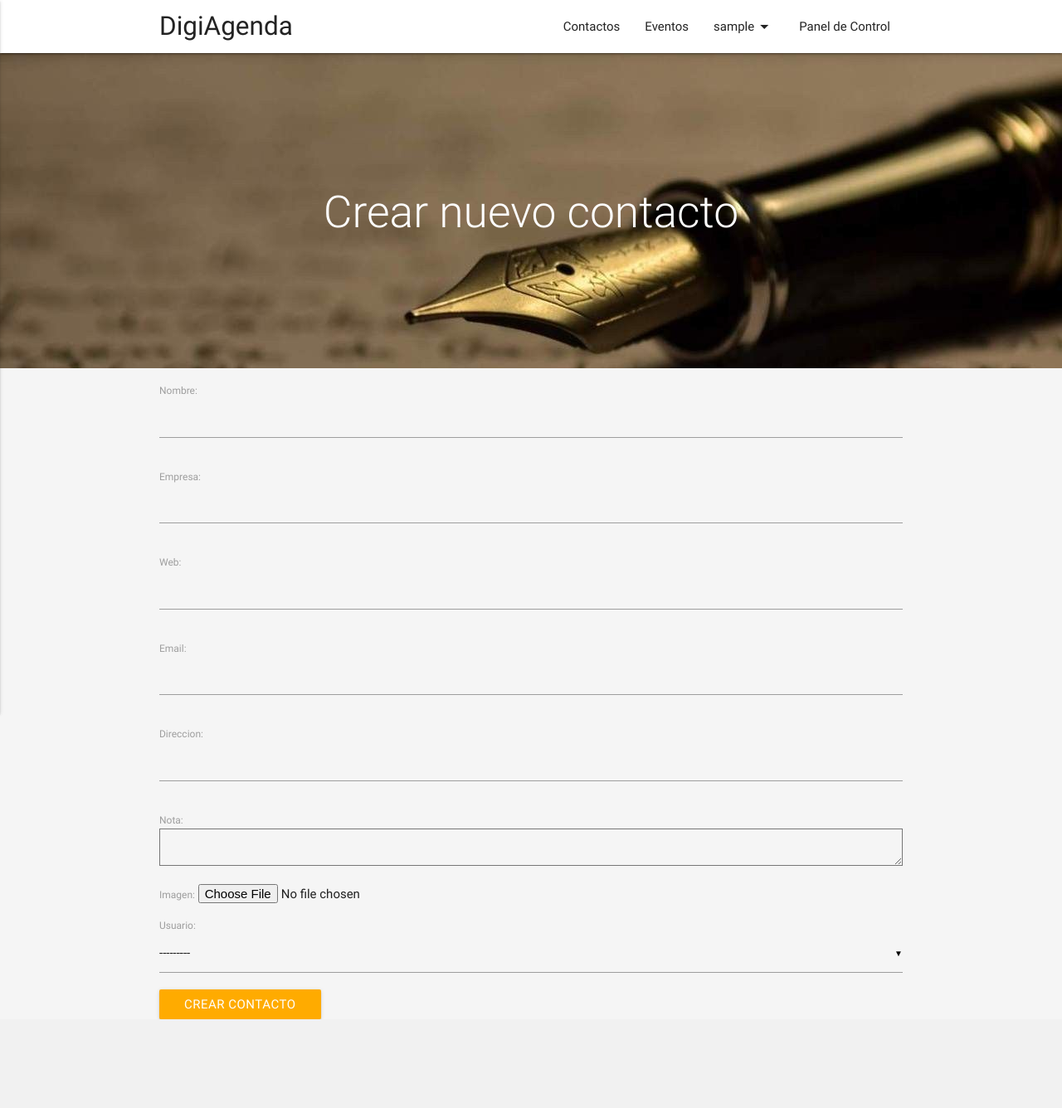
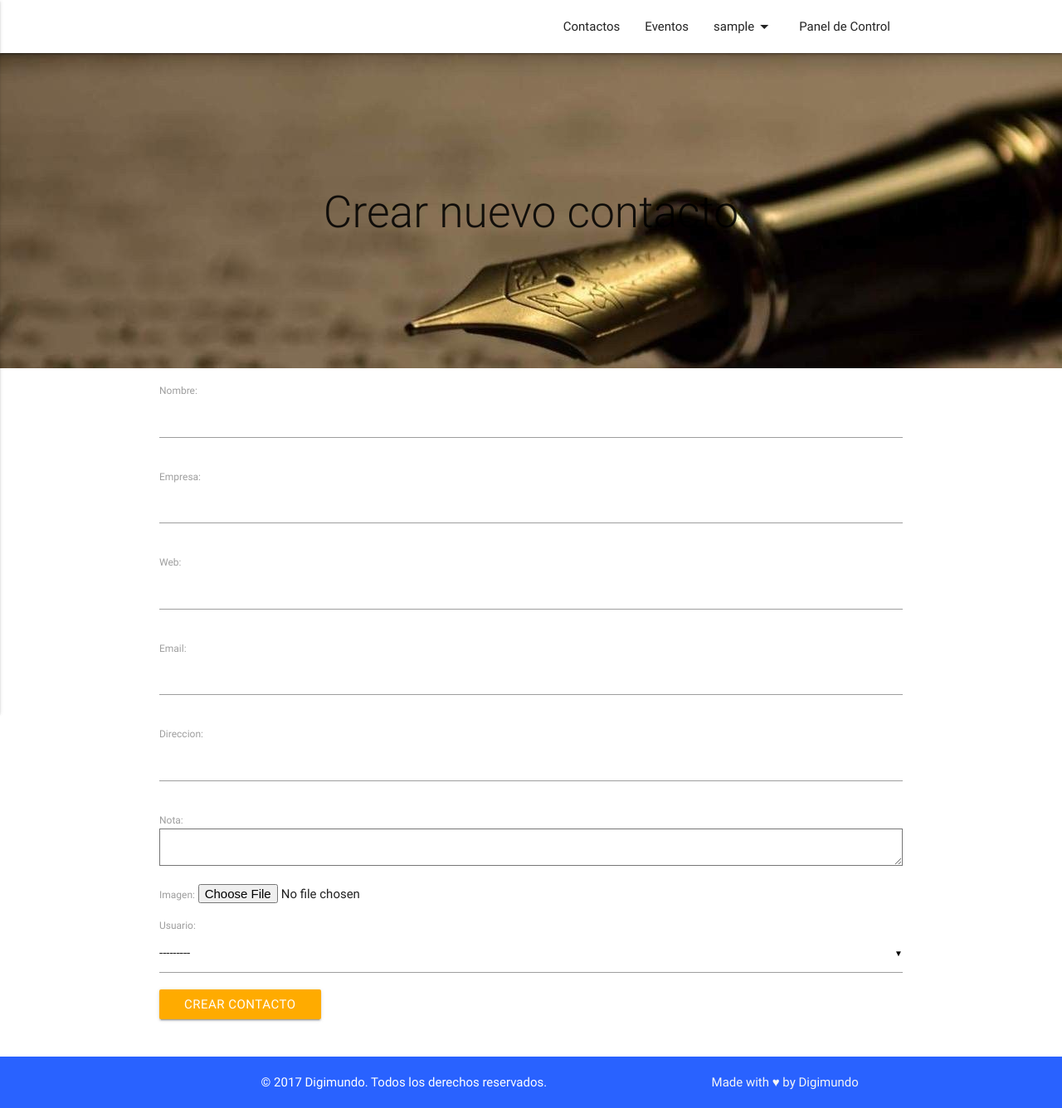
Before and after one commit to DigimundoTesca/diary-cloud, a Django app: page /contactos/nuevo/ in a window 1280 px wide. Shown: the whole page at 83% size. Before the commit the page ends 1229 px from the top, so only its background shows below. Run offline with Django 3.2, Linux system fonts and the light colour scheme; a user stored in the database is signed in; tables that the repository leaves empty hold one stand-in row (values such as "Sample post"); grey boxes marked "Sample" are stand-in pictures; some libraries are stand-ins or nearby versions.

Commit message:
REfactored scss files

```diff
--- a/contacts/templates/contactos/contactos.html
+++ b/contacts/templates/contactos/contactos.html
@@ -39,7 +39,7 @@
 </div>
 
   <div class="fixed-action-btn">
-    <a href="{% url 'contactos:nuevo_contacto' %}" class="btn-floating btn-large waves-effect waves-light color-accent">
+    <a href="{% url 'contactos:nuevo_contacto' %}" class="btn-floating btn-large waves-effect waves-light color-secondary">
       <i class="material-icons">add</i>
     </a>
   </div>
--- a/contacts/templates/contactos/nuevo_contacto.html
+++ b/contacts/templates/contactos/nuevo_contacto.html
@@ -11,11 +11,11 @@
     </h2>
   </div>
 </div>
-<div class="container">
+<div class="container mb-3">
   <form class="" action="" method="post">
     {% csrf_token %}
     {{ form.as_p }}
-    <button type="submit" name="button" class="btn color-accent">Crear contacto</button>
+    <button type="submit" name="button" class="btn color-secondary">Crear contacto</button>
   </form>
 </div>
 {% endblock %}
--- a/diary/static/css/master.css
+++ b/diary/static/css/master.css
@@ -1,3 +1,14 @@
+body {
+  display: flex;
+  min-height: 100vh;
+  flex-direction: column; }
+
+footer.page-footer {
+  background-color: #2962ff; }
+
+main {
+  flex: 1 0 auto; }
+
 nav,
 nav .button-collapse,
 nav ul li a {
@@ -5,7 +16,7 @@
   display: flex; }
 
 nav .brand-logo {
-  color: #fefefe; }
+  color: color("grey", "lighten-5"); }
 
 ul.dropdown-content {
   margin-top: 4.2sudo gemrem; }
@@ -13,12 +24,23 @@
 .header {
   font-weight: 300; }
 
-.color-accent {
+.color-secondary {
   background-color: #ffab00 !important; }
 .color-primary {
-  background-color: #2196f3 !important; }
+  background-color: #2962ff !important; }
+  .color-primary-darken {
+    background-color: #003adc !important; }
+  .color-primary-lighten {
+    background-color: #769aff !important; }
 .color-shade {
-  background-color: #f5f5f5 !important; }
+  background-color: color("grey", "lighten-4") !important; }
+
+.container-wide {
+  margin-top: 5rem;
+  margin-bottom: 8rem; }
+  .container-wide a.btn {
+    border-radius: 100px;
+    margin-top: 1rem; }
 
 .text-color-primary {
   color: #232323 !important; }
@@ -32,12 +54,25 @@
     height: 100%;
     text-align: center;
     justify-content: center;
-    color: #fefefe;
+    color: color("grey", "lighten-5");
     align-items: center; }
+
+.mt-1 {
+  margin-top: 1rem; }
+.mt-2 {
+  margin-top: 2rem; }
+.mt-3 {
+  margin-top: 3rem; }
+.mb-1 {
+  margin-bottom: 1rem; }
+.mb-2 {
+  margin-bottom: 2rem; }
+.mb-3 {
+  margin-bottom: 3rem; }
 
 .promo i {
   font-size: 10rem;
-  color: #2196f3; }
+  color: #2962ff; }
 .promo p.promo-caption {
   font-size: 1.5rem;
   margin-top: 5px; }
--- /dev/null
+++ b/diary/static/scss/components/_variables.scss
@@ -0,0 +1,39 @@
+// 1. Colors
+// ==========================================================================
+
+$text-color-primary: #232323;
+
+$primary-color: #2962ff !default;
+$primary-color-light: lighten($primary-color, 15%) !default;
+$primary-color-dark: darken($primary-color, 15%) !default;
+
+$secondary-color: #ffab00 !default;
+$secondary-color-light: lighten($secondary-color, 15%) !default;
+$secondary-color-dark: darken($primary-color, 15%) !default;
+
+$success-color: color("green", "accent-4") !default;
+$error-color: color("red", "base") !default;
+$link-color: color("light-blue", "darken-1") !default;
+
+$white: color("grey", "lighten-5") !default;
+$shade-color: color("grey", "lighten-4") !default;
+
+
+
+// 12. Global
+// ==========================================================================
+
+// Media Query Ranges
+$small-screen-up: 601px !default;
+$medium-screen-up: 993px !default;
+$large-screen-up: 1201px !default;
+$small-screen: 600px !default;
+$medium-screen: 992px !default;
+$large-screen: 1200px !default;
+
+$medium-and-up: "only screen and (min-width : #{$small-screen-up})" !default;
+$large-and-up: "only screen and (min-width : #{$medium-screen-up})" !default;
+$extra-large-and-up: "only screen and (min-width : #{$large-screen-up})" !default;
+$small-and-down: "only screen and (max-width : #{$small-screen})" !default;
+$medium-and-down: "only screen and (max-width : #{$medium-screen})" !default;
+$medium-only: "only screen and (min-width : #{$small-screen-up}) and (max-width : #{$medium-screen})" !default;
--- a/diary/static/scss/master.scss
+++ b/diary/static/scss/master.scss
@@ -1,11 +1,17 @@
-$white: #fefefe;
+@import "components/variables";
 
-$color-primary: #2196f3;
-$color-accent: #ffab00;
-$color-shade: #f5f5f5;
+body {
+  display: flex;
+  min-height: 100vh;
+  flex-direction: column;
+}
+footer.page-footer {
+  background-color: $primary-color ;
+}
+main {
+  flex: 1 0 auto;
 
-$text-color-primary: #232323;
-
+}
 nav,
 nav .button-collapse,
 nav ul li a {
@@ -22,14 +28,28 @@
   font-weight: 300;
 }
 .color {
-  &-accent {
-    background-color: $color-accent !important;
+  &-secondary {
+    background-color: $secondary-color !important;
   }
   &-primary {
-    background-color: $color-primary !important;
+    background-color: $primary-color !important;
+    &-darken {
+      background-color: $primary-color-dark !important;
+    }
+    &-lighten {
+      background-color: $primary-color-light !important;
+    }
   }
   &-shade {
-    background-color: $color-shade !important;
+    background-color: $shade-color !important;
+  }
+}
+.container-wide {
+  margin-top: 5rem;
+  margin-bottom: 8rem;
+  a.btn {
+    border-radius: 100px;
+    margin-top: 1rem;
   }
 }
 .text-color-primary {
@@ -49,10 +69,18 @@
     align-items: center;
   }
 }
+.m {
+  &t-1 { margin-top: 1rem; }
+  &t-2 { margin-top: 2rem; }
+  &t-3 { margin-top: 3rem; }
+  &b-1 { margin-bottom: 1rem ; }
+  &b-2 { margin-bottom: 2rem; }
+  &b-3 { margin-bottom: 3rem; }
+}
 .promo {
   i {
     font-size: 10rem;
-    color: $color-primary;
+    color: $primary-color;
   }
   p.promo-caption {
     font-size: 1.5rem;
--- a/diary/templates/base.html
+++ b/diary/templates/base.html
@@ -11,6 +11,7 @@
   <link rel="stylesheet" href="{% static 'css/master.css' %}">
 </head>
 <body class="color-shade">
+  <header>
     <ul id="slide-out" class="side-nav">
       <li>
         <div class="user-view">
@@ -73,7 +74,7 @@
       <nav class="white">
         <div class="container">
           <div class="nav-wrapper">
-          <a href="{% url 'contactos:home' %}" class="brand-logo text-color-primary">DigiAgenda</a>
+            <a href="{% url 'contactos:home' %}" class="brand-logo text-">DigiAgenda</a>
             <a href="#" data-activates="slide-out" class="button-collapse"><i class="material-icons">menu</i></a>
             <ul class="right hide-on-med-and-down">
               <li><a href="{% url 'contactos:contactos' %}">Contactos</a></li>
@@ -95,9 +96,23 @@
         </div>
       </nav>
     </div>
+  </header>
+  <main>
     {% block content %}
-
     {% endblock %}
+  </main>
+  <footer class="page-footer ">
+    <div class="container">
+      <div class="row">
+        <div class="col s12 l8 center">
+          © 2017 Digimundo. Todos los derechos reservados.
+        </div>
+        <div class="col s12 l4 center">
+          <a class="grey-text text-lighten-4" href="#!">Made with ♥ by Digimundo</a>
+        </div>
+      </div>
+    </div>
+  </footer>
   <!--Import jQuery before materialize.js-->
   <script type="text/javascript" src="https://code.jquery.com/jquery-3.2.1.min.js"></script>
   <!-- Compiled and minified JavaScript -->
--- a/users/templates/login.html
+++ b/users/templates/login.html
@@ -17,7 +17,7 @@
       {% csrf_token %}
       <input type="text" name="username" placeholder="Nombre de usuario" value="">
       <input type="password" name="password" placeholder="Ingresa tu contraseña" value="">
-      <button class="btn color-accent" type="submit" name="button">Log In!</button>
+      <button class="btn color-secondary" type="submit" name="button">Log In!</button>
     </form>
 </div>
 {% endblock %}
```
Also changed, not shown: contacts/templates/home.html (+8 -10 lines), 1 other file. Lines whose indentation alone changed are shown as unchanged.
